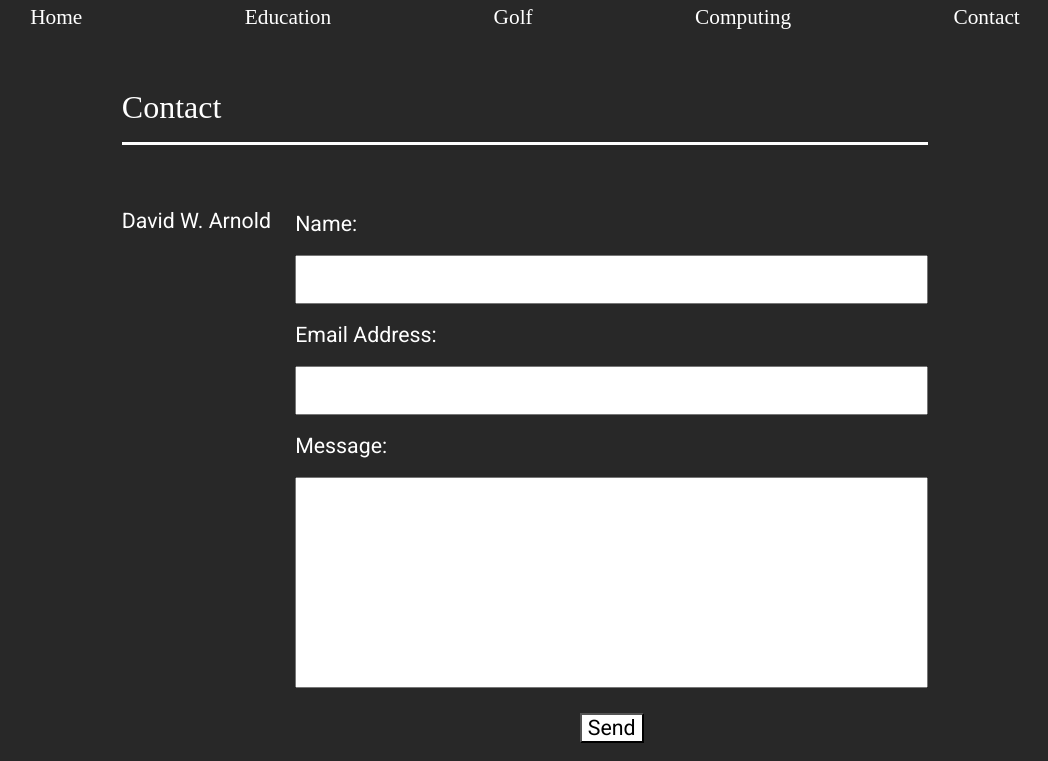
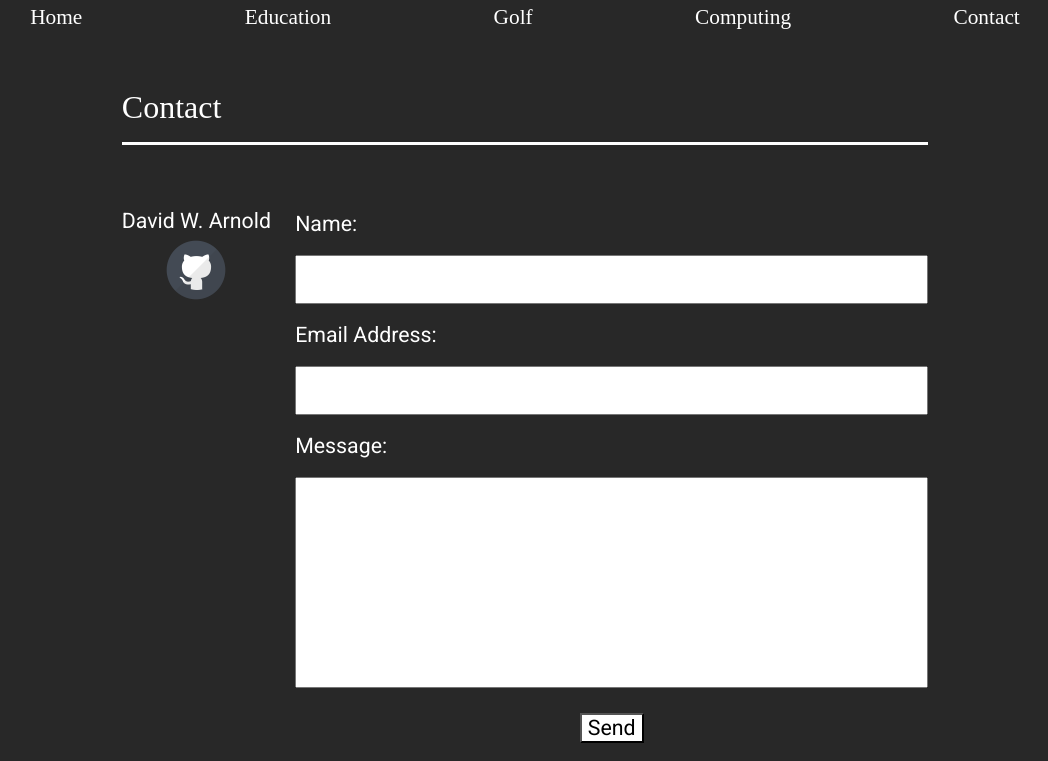
Before and after one commit to d-w-arnold/deltawhiskeyalpha.com, a PHP site: page /contact.php in a window 1280 px wide. Shown: the part 378-1139 px from the top of the page, without its empty margins (115-1163 px from the left). Run offline with PHP 8.4, Linux system fonts and the light colour scheme; some libraries are stand-ins or nearby versions.

Commit message:
Added Github icon to Contact section

```diff
--- a/contact.php
+++ b/contact.php
@@ -165,6 +165,7 @@ include "./topHTML.php";
     <div class="contact-details">
         <div class="left">
             <div class="LI-profile-badge" data-version="v1" data-size="medium" data-locale="en_US" data-type="vertical" data-theme="dark" data-vanity="david-w-arnold"><a class="LI-simple-link" href='https://uk.linkedin.com/in/david-w-arnold?trk=profile-badge'>David W. Arnold</a></div>
+            <div class="center github" "><a href="https://github.com/d-w-arnold" target="_blank"><img src="/resources/github.png" alt="Github" width="64" height="64"></a></div>
         </div>
         <div class="right">
             <form id="contact-form" action="/contact.php" method="POST">
@@ -174,7 +175,7 @@ include "./topHTML.php";
                 <div><input class="response" type="email" id="email" name="email" tabindex="2" value="<?php email($status)?>"></div>
                 <div class="tinySpacing"><label for="message">Message:</label></div>
                 <div><textarea class="response" id="message" name="message" tabindex="3" rows="10"><?php textArea($status)?></textarea></div>
-                <div class="tinySpacing centerButton"><button id="button" class="g-recaptcha" data-sitekey="6LdcpDIUAAAAAM9btQ69nAV7k8cYtLXHNUeb41UP" data-callback="onSubmit" tabindex="4">Send</button></div>
+                <div class="tinySpacing center"><button id="button" class="g-recaptcha" data-sitekey="6LdcpDIUAAAAAM9btQ69nAV7k8cYtLXHNUeb41UP" data-callback="onSubmit" tabindex="4">Send</button></div>
             </form>
         </div>
     </div>
--- a/stylesheet.css
+++ b/stylesheet.css
@@ -114,7 +114,7 @@ table tr td a:hover {
     text-align: left;
 }
 
-.centerButton {
+.center {
     text-align: center;
 }
 
@@ -154,6 +154,10 @@ table tr td a:hover {
 
 .error {
     color: red;
+}
+
+.github {
+    padding-top: 3%;
 }
 
 .jobDates {
```
Also changed, not shown: resources/github.png (added).
